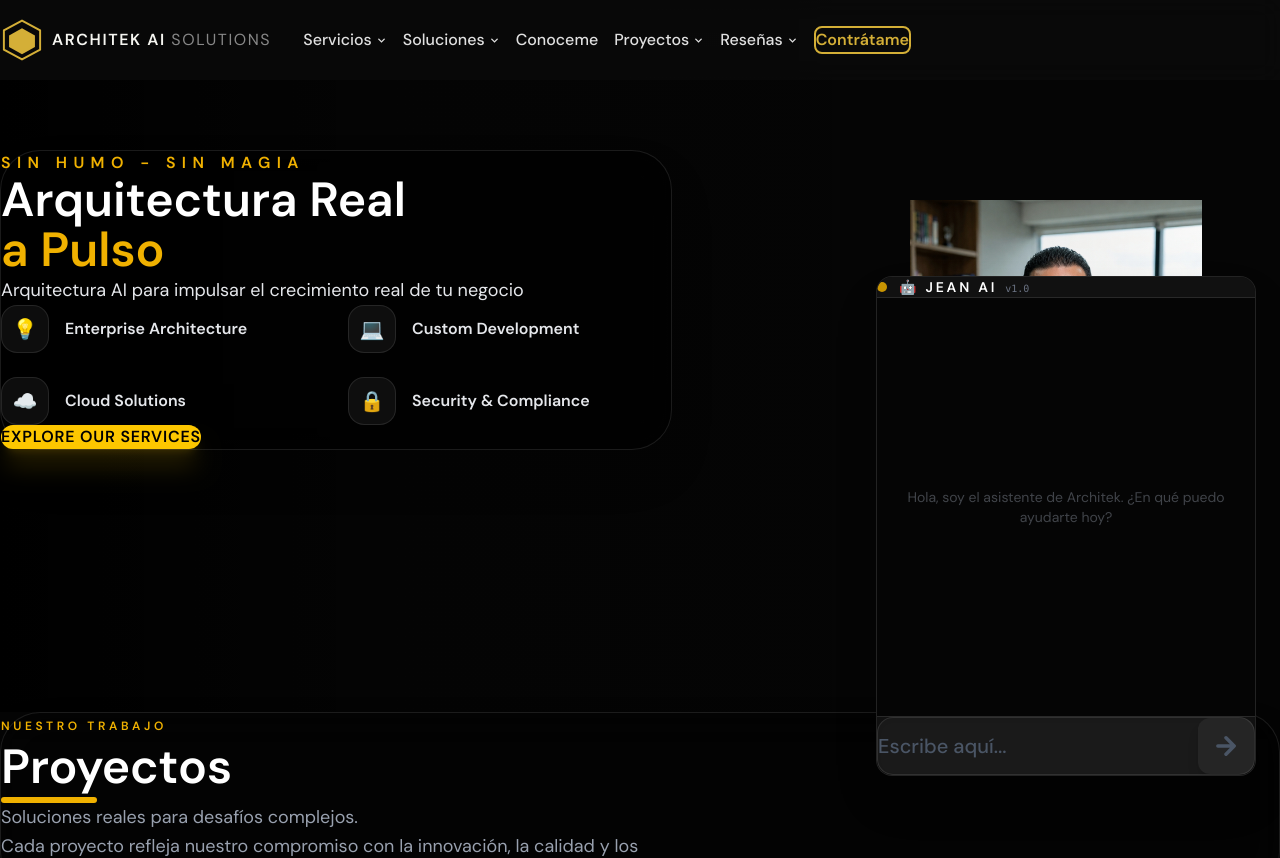
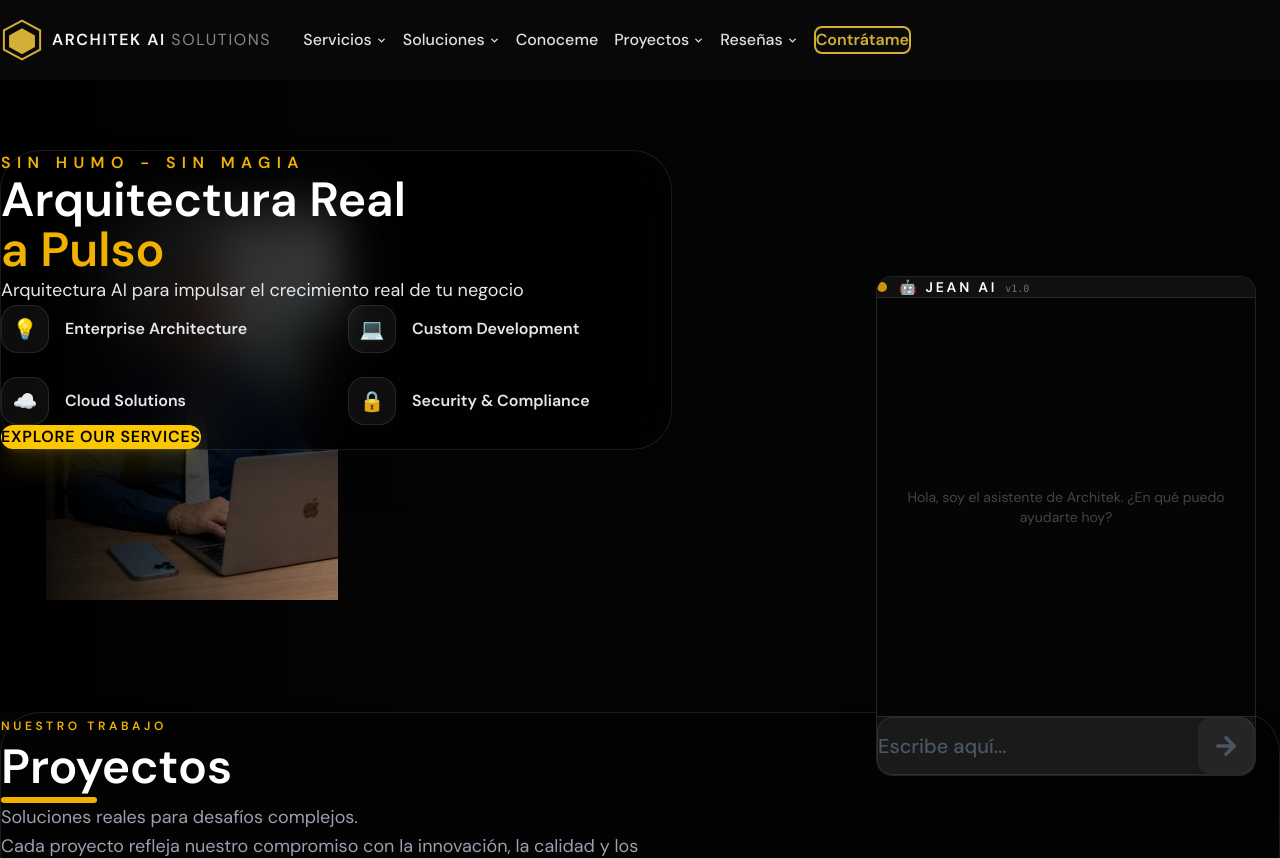
Before and after one commit to ingvillamar/LandingPage, a Next.js app: page / in a window 1280 px wide. Shown: the top 858 px of the page. Built offline with nearby package versions, Linux system fonts and the light colour scheme.

Commit message:
fix: move hero image closer to main content div

```diff
--- a/src/components/Hero.tsx
+++ b/src/components/Hero.tsx
@@ -17,8 +17,8 @@ export default function Hero() {
 
       {/* ── IMAGEN DE FONDO ── */}
       <div className="absolute inset-0 z-0 h-full w-full max-w-[1440px] mx-auto px-6 md:px-12 pointer-events-none">
-        <div className="relative w-full h-full flex justify-end items-center">
-          <div className="relative w-[280px] lg:w-[35%] h-[50%] transition-all duration-500">
+        <div className="relative w-full h-full flex justify-start items-center pl-[45%]">
+          <div className="relative w-[280px] lg:w-[30%] h-[50%] transition-all duration-500">
             <Image
               src="/images/jean-hero.png"
               alt="Architek Specialist"
```
